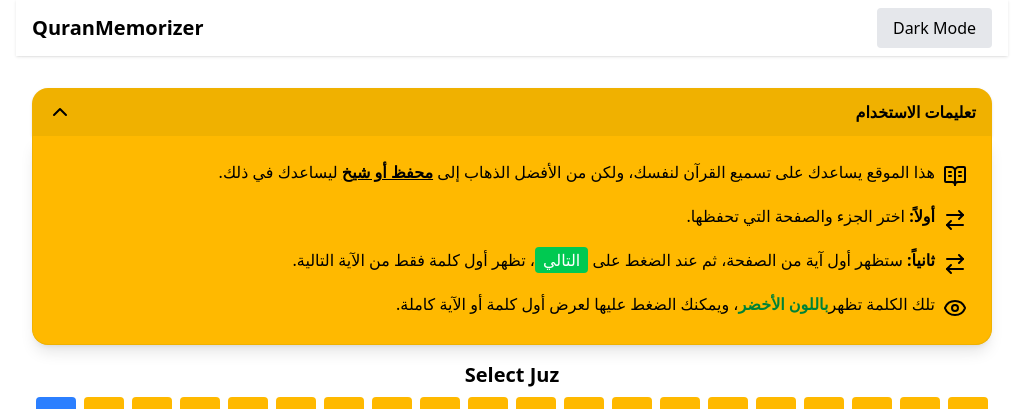
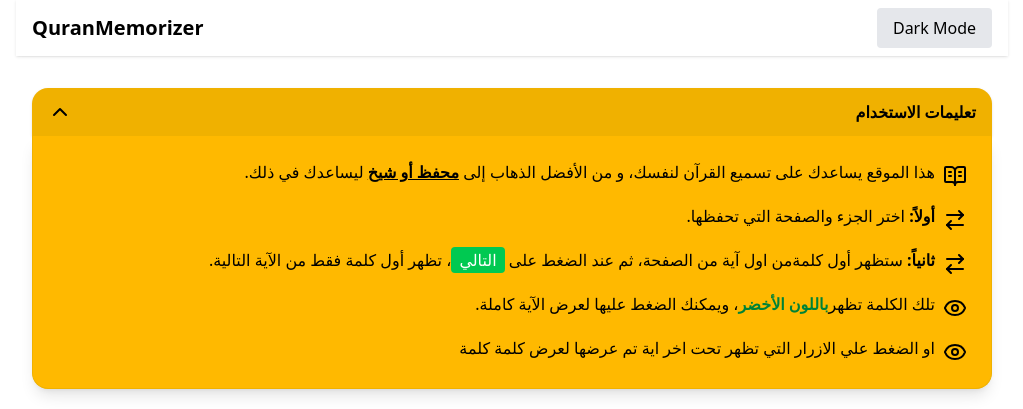
Before and after one commit to Mohamed-Khamis2294/QuranMemorizer, a React (Vite) app: page / in a window 1280 px wide. Both pictures are taken after a click on the button "تعليمات الاستخدام". Shown: the top 409 px of the page, without its empty margins (128-1151 px from the left). Built offline with nearby package versions, Linux system fonts and the light colour scheme; no server answers.

Commit message:
update instructions comp

```diff
--- a/src/components/Instructions.tsx
+++ b/src/components/Instructions.tsx
@@ -27,7 +27,7 @@ const Instructions = () => {
           <div className="flex items-start gap-2">
             <BookOpenText className="mt-1" />
             <p>
-              هذا الموقع يساعدك على تسميع القرآن لنفسك، ولكن من الأفضل الذهاب إلى{" "}
+              هذا الموقع يساعدك على تسميع القرآن لنفسك، و من الأفضل الذهاب إلى{" "}
               <span className="font-bold underline">محفظ أو شيخ</span> ليساعدك في ذلك.
             </p>
           </div>
@@ -42,7 +42,7 @@ const Instructions = () => {
           <div className="flex items-start gap-2">
             <ArrowRightLeft className="mt-1" />
             <p>
-              <span className="font-semibold">ثانياً:</span> ستظهر أول آية من الصفحة، ثم عند الضغط على{" "}
+              <span className="font-semibold">ثانياً:</span> ستظهر أول كلمةمن اول  آية من الصفحة، ثم عند الضغط على{" "}
               <span className="bg-green-500 text-white px-2 py-0.5 rounded">التالي</span>، تظهر أول كلمة فقط من الآية التالية.
             </p>
           </div>
@@ -51,7 +51,13 @@ const Instructions = () => {
             <Eye className="mt-1" />
             <p>
               تلك الكلمة تظهر
-              <span className="text-green-700 font-semibold">باللون الأخضر</span>، ويمكنك الضغط عليها لعرض أول كلمة أو الآية كاملة.
+              <span className="text-green-700 font-semibold">باللون الأخضر</span>، ويمكنك الضغط عليها لعرض الآية كاملة.
+            </p>
+          </div>
+          <div className="flex items-start gap-2">
+            <Eye className="mt-1" />
+            <p>
+              او الضغط علي الازرار التي تظهر تحت اخر اية تم عرضها لعرض كلمة كلمة
             </p>
           </div>
         </div>
```
